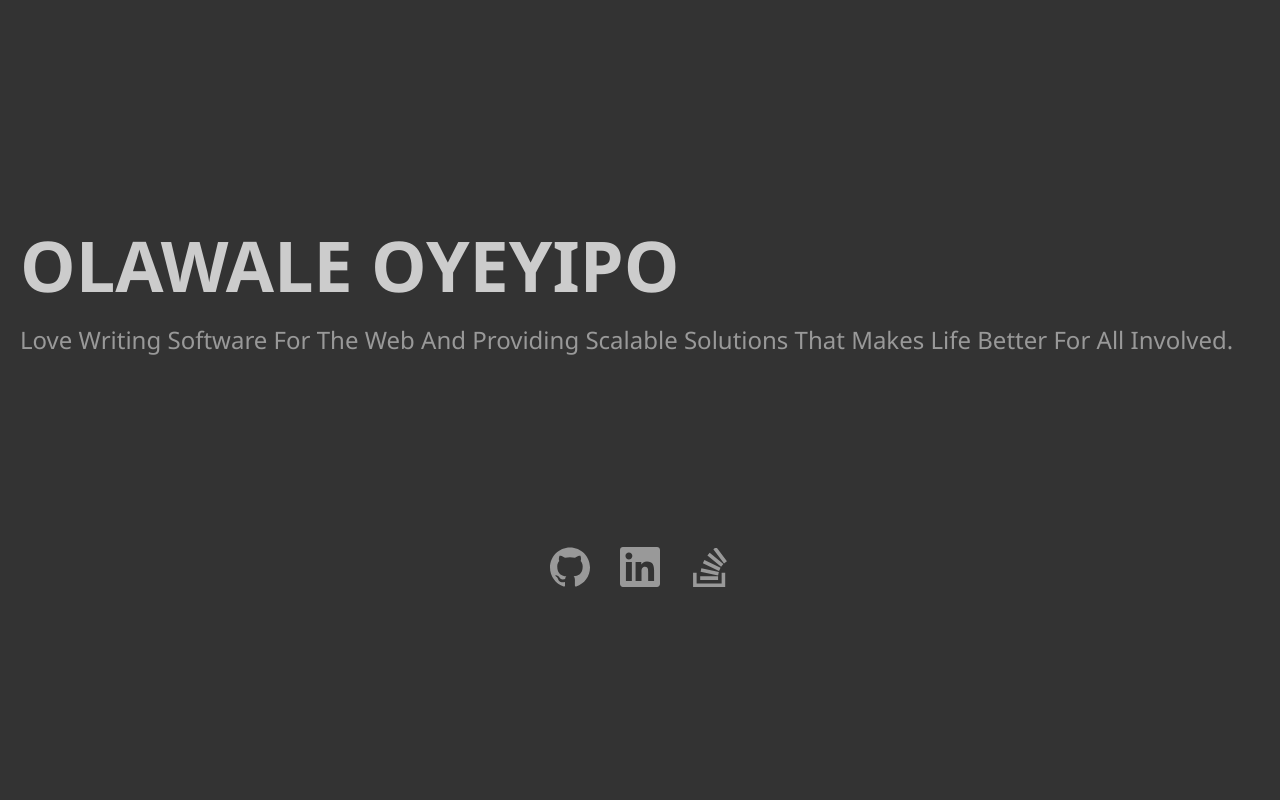
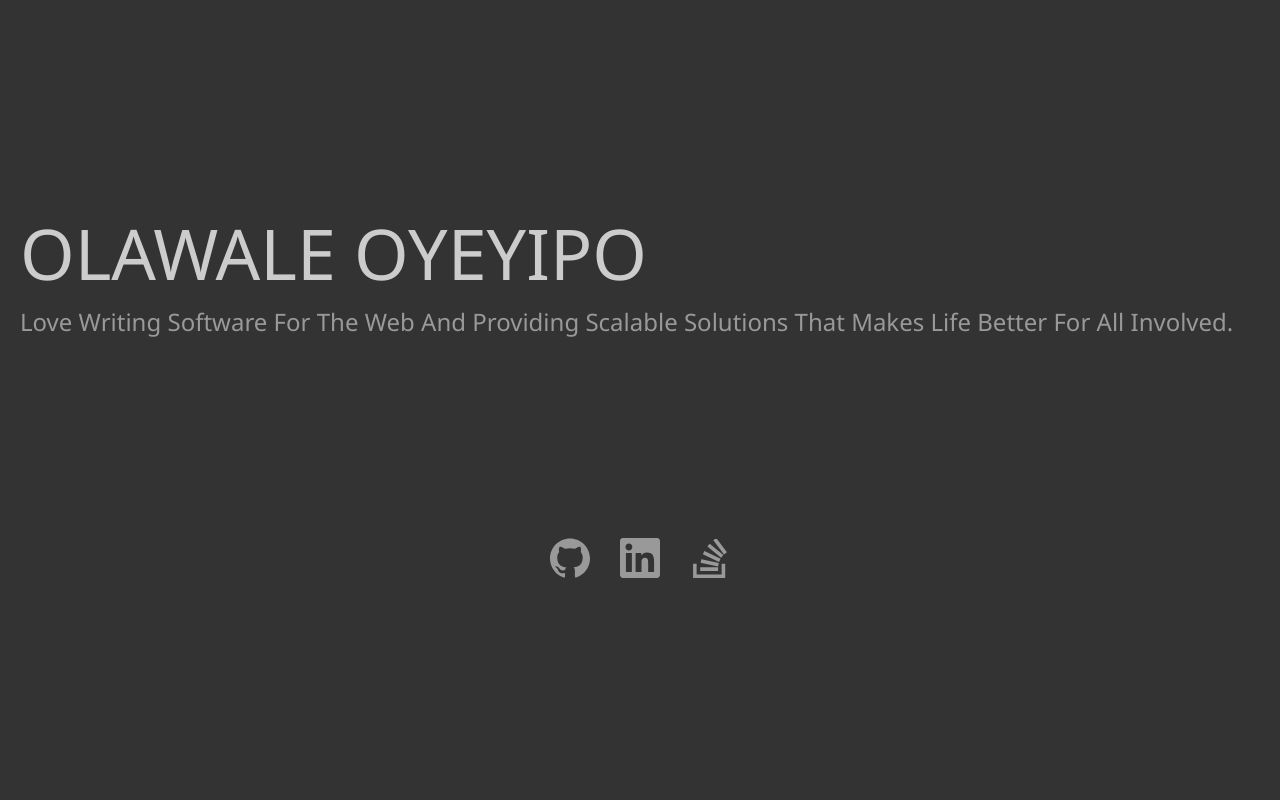
Before and after one commit to oyeyipo/psv2, a Django app: page / in a window 1280 px wide. Run offline with Django 3.2, Linux system fonts and the light colour scheme.

Commit message:
Header spacing and gaps tweaking

```diff
--- a/static/css/style.css
+++ b/static/css/style.css
@@ -43,11 +43,14 @@ body {
 .heading-primary {
   color: var(--color-grey-light-4);
   text-transform: uppercase;
+  display: grid;
+  gap: 1.5rem;
 }
 .heading-primary--main {
   display: block;
   font-size: 7rem;
-  font-weight: 700;
+  font-weight: 500;
+  line-height: 1;
 }
 .heading-primary--sub {
   display: block;
--- a/static/sass/_components.scss
+++ b/static/sass/_components.scss
@@ -4,10 +4,14 @@
   color: var(--color-grey-light-4);
   text-transform: uppercase;
 
+  display: grid;
+  gap: 1.5rem;
+
   &--main {
     display: block;
     font-size: 7rem;
-    font-weight: 700;
+    font-weight: 500;
+    line-height: 1;
   }
 
   &--sub {
```
Also changed, not shown: 1 other file.
